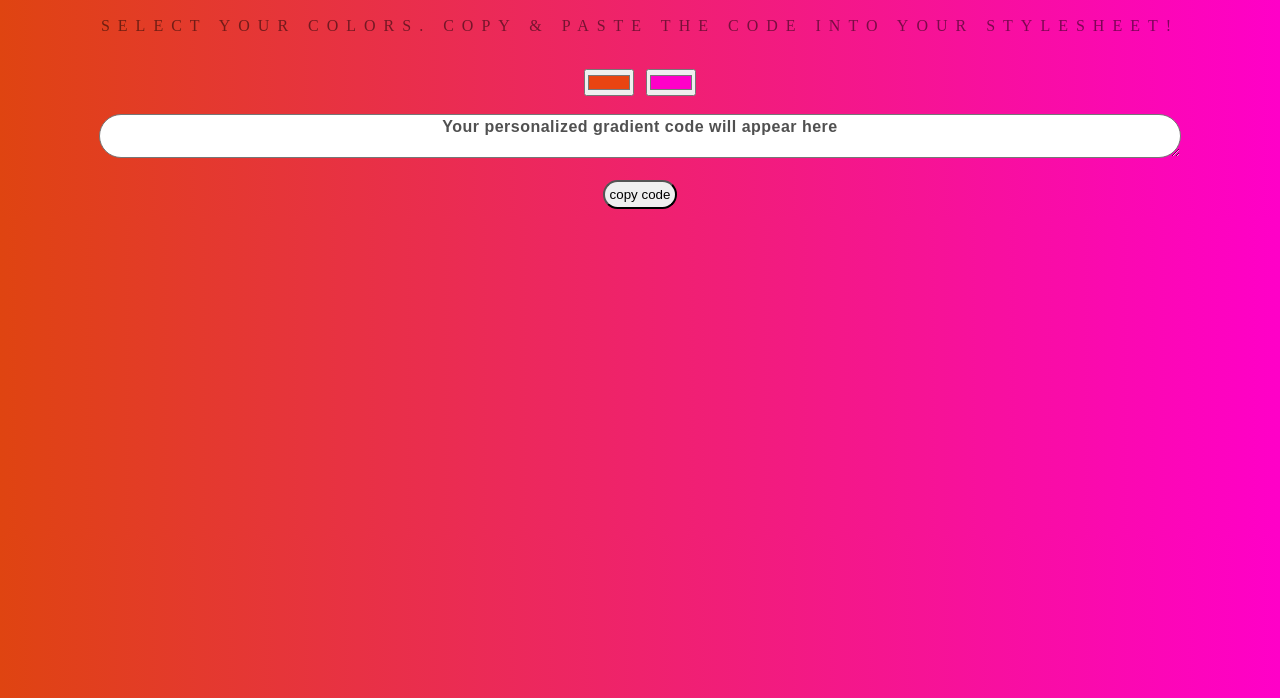
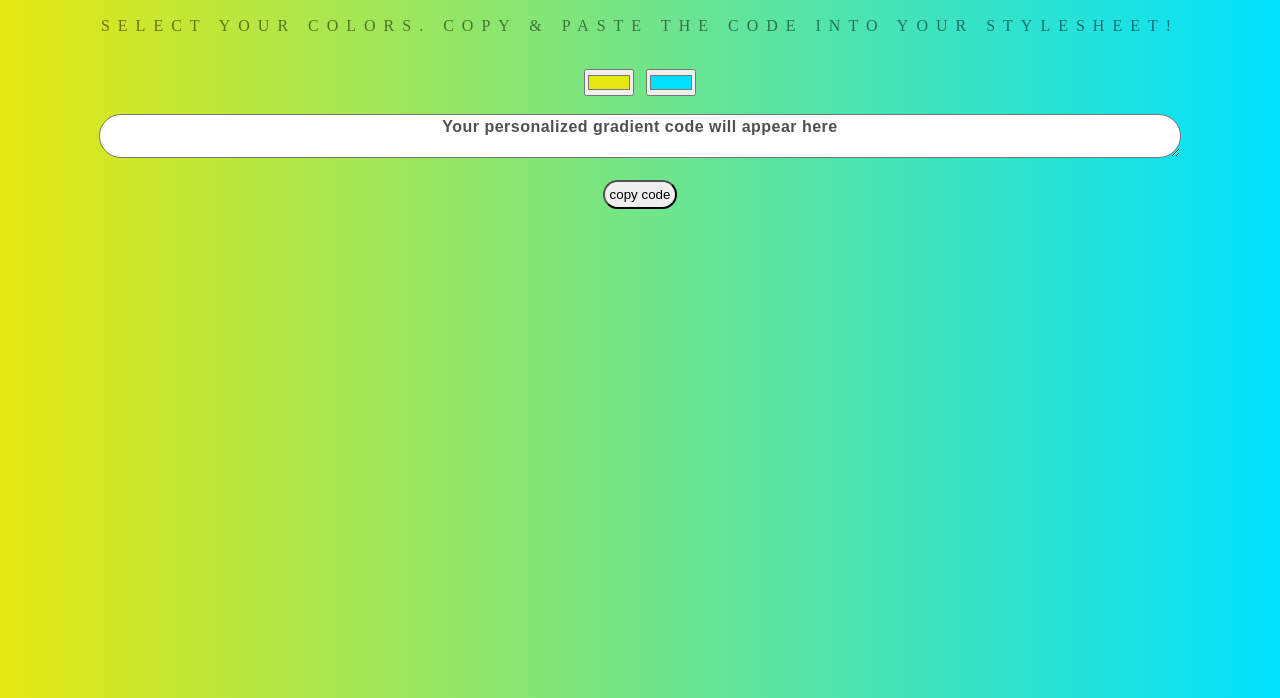
Before and after one commit to jrowdy/gradient-generator, a plain HTML site: page index.html in a window 1280 px wide. Shown: the part 102-800 px from the top of the page. Drawn offline with Linux system fonts and the light colour scheme.

Commit message:
changed default color

```diff
--- a/index.html
+++ b/index.html
@@ -14,8 +14,8 @@
         <br>
 
         <!-- Color selectors -->
-        <input class="color1" type="color" name="color1" value="#E94411">
-        <input class="color2" type="color" name="color2" value="#FF00C8">
+        <input class="color1" type="color" name="color1" value="#E5E811">
+        <input class="color2" type="color" name="color2" value="#00E1FF">
 
         <br>
         <br>
--- a/style.css
+++ b/style.css
@@ -6,7 +6,7 @@ body {
     letter-spacing: .5em;
     top: 15%;
     /* default background color of application */
-    background: linear-gradient(to right, rgb(223, 68, 17), rgb(255, 0, 200));}
+    background: linear-gradient(to right, rgb(229, 232, 17), rgb(0, 225, 255));}
 
 .color1, .color2{
     padding: 1px;
```
